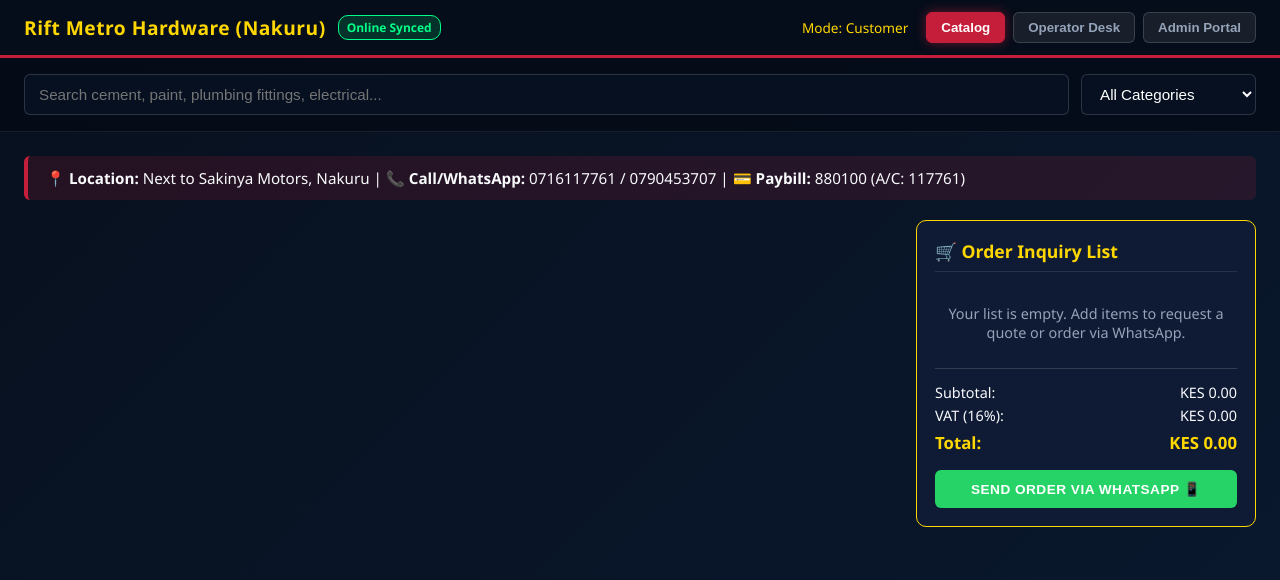
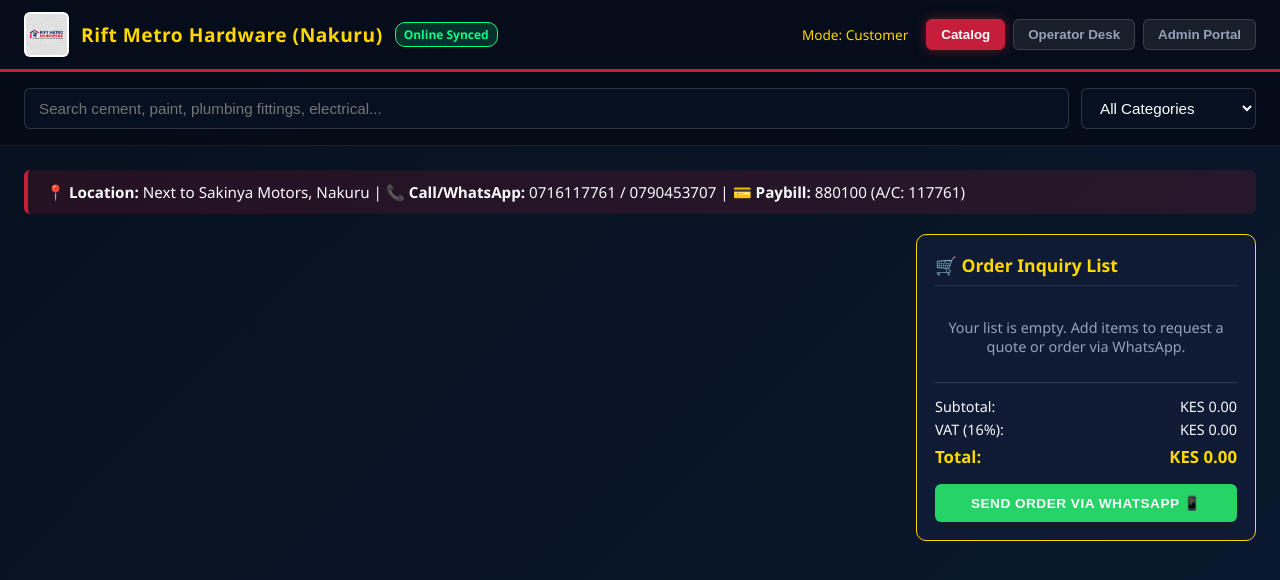
Before and after one commit to Luyali-Beep/riftmetrohardware, a plain HTML site: page index.html in a window 1280 px wide. Drawn offline with nearby package versions, Linux system fonts and the light colour scheme; no server answers.

Commit message:
Add favicon and logo to index.html

```diff
--- a/index.html
+++ b/index.html
@@ -4,6 +4,7 @@
     <meta charset="UTF-8">
     <meta name="viewport" content="width=device-width, initial-scale=1.0">
     <title>Rift Metro Hardware - Nakuru</title>
+    <link rel="icon" type="image/jpeg" href="logo.jpeg">
     <link rel="stylesheet" href="style.css">
     <link rel="manifest" href="manifest.json">
     <script src="https://cdn.jsdelivr.net/npm/@supabase/supabase-js@2"></script>
@@ -13,6 +14,7 @@
     <!-- TOP HEADER & NAVBAR -->
     <header class="site-header">
         <div class="brand">
+            <img src="logo.jpeg" alt="Rift Metro Hardware Logo" class="brand-logo">
             <h1>Rift Metro Hardware (Nakuru)</h1>
             <span id="connection-status" class="badge online">Online</span>
         </div>
```
